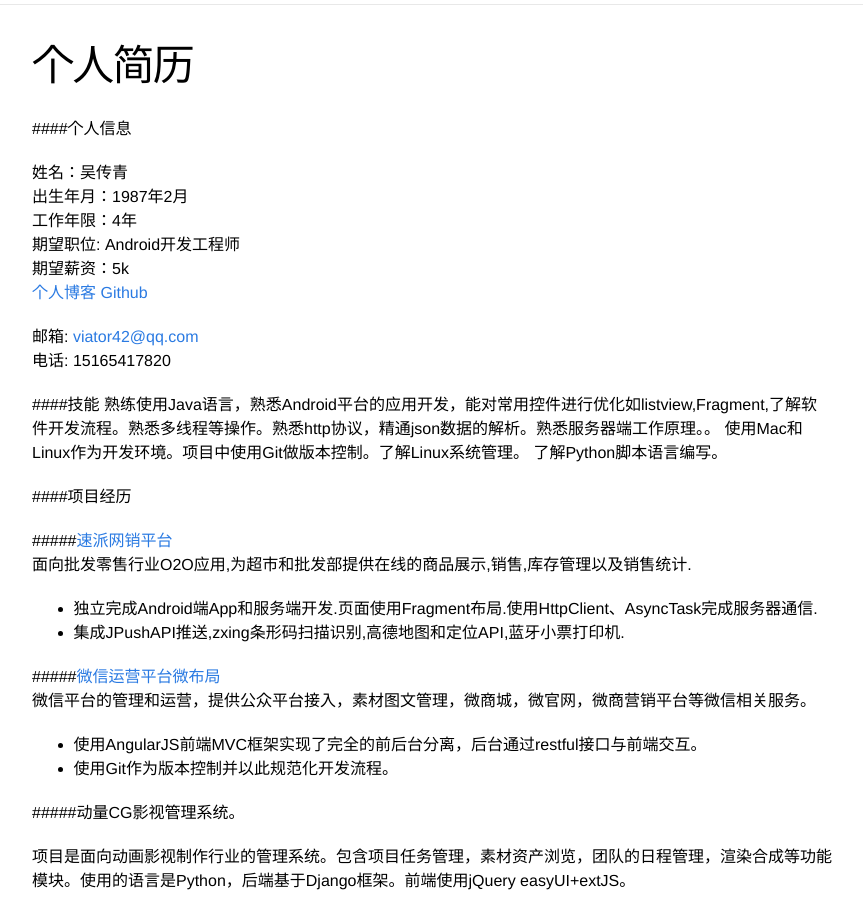
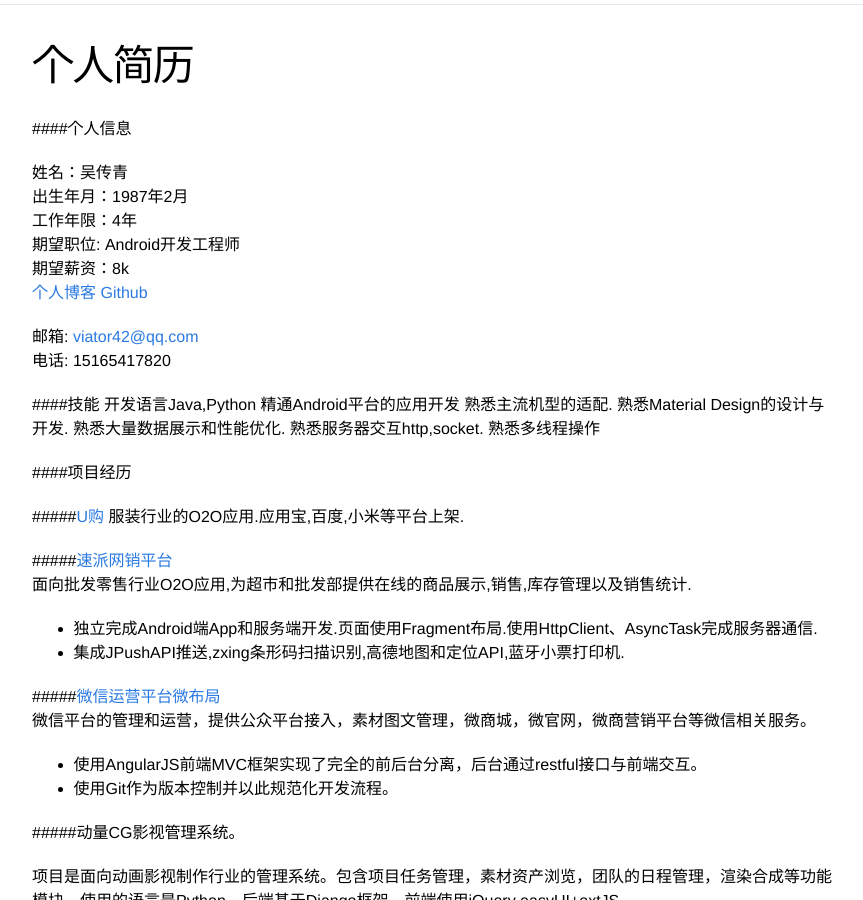
Before and after one commit to viator42/viator42.github.io, a Jekyll site: the page built from resume.md, in a window 1280 px wide and 900 px high, scrolled down 464 px. Shown: the whole window, without its empty margins (208-1071 px from the left). Built offline with Jekyll 4.4.1, drawn with Linux system fonts in a browser that asks for light colours.

Commit message:
简历修改

```diff
--- a/resume.md
+++ b/resume.md
@@ -10,7 +10,7 @@ permalink: /resume/
 出生年月：1987年2月
 工作年限：4年
 期望职位: Android开发工程师
-期望薪资：5k
+期望薪资：8k
 [个人博客](http://viator42.github.io/)
 [Github](https://github.com/viator42)
 
@@ -18,11 +18,18 @@ permalink: /resume/
 电话: 15165417820
 
 ####技能
-熟练使用Java语言，熟悉Android平台的应用开发，能对常用控件进行优化如listview,Fragment,了解软件开发流程。熟悉多线程等操作。熟悉http协议，精通json数据的解析。熟悉服务器端工作原理。。
-使用Mac和Linux作为开发环境。项目中使用Git做版本控制。了解Linux系统管理。
-了解Python脚本语言编写。
+开发语言Java,Python
+精通Android平台的应用开发
+熟悉主流机型的适配.
+熟悉Material Design的设计与开发.
+熟悉大量数据展示和性能优化.
+熟悉服务器交互http,socket.
+熟悉多线程操作
 
 ####项目经历
+
+#####[U购](http://ugouchina.com/)
+服装行业的O2O应用.应用宝,百度,小米等平台上架.
 
 #####[速派网销平台](http://www.supai.in)
 面向批发零售行业O2O应用,为超市和批发部提供在线的商品展示,销售,库存管理以及销售统计.
```
Also changed, not shown: 1 other file.
